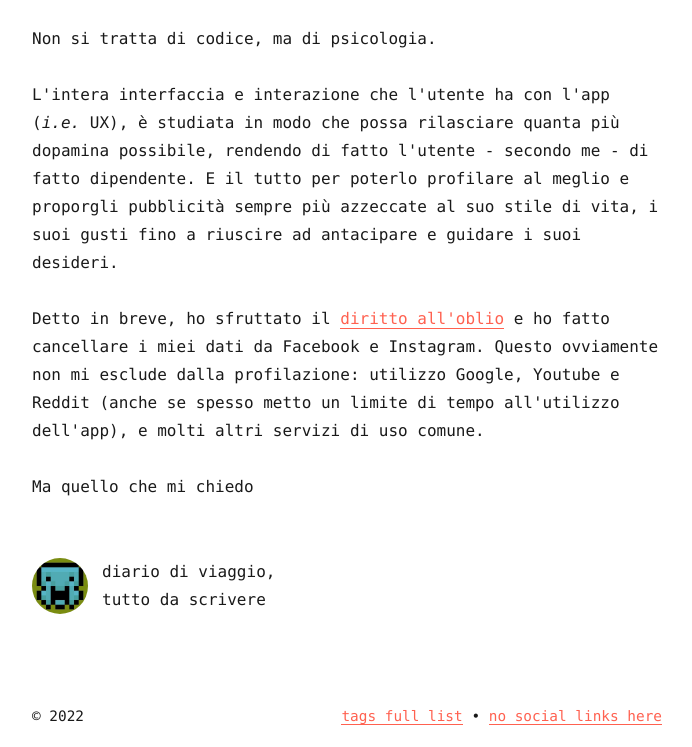
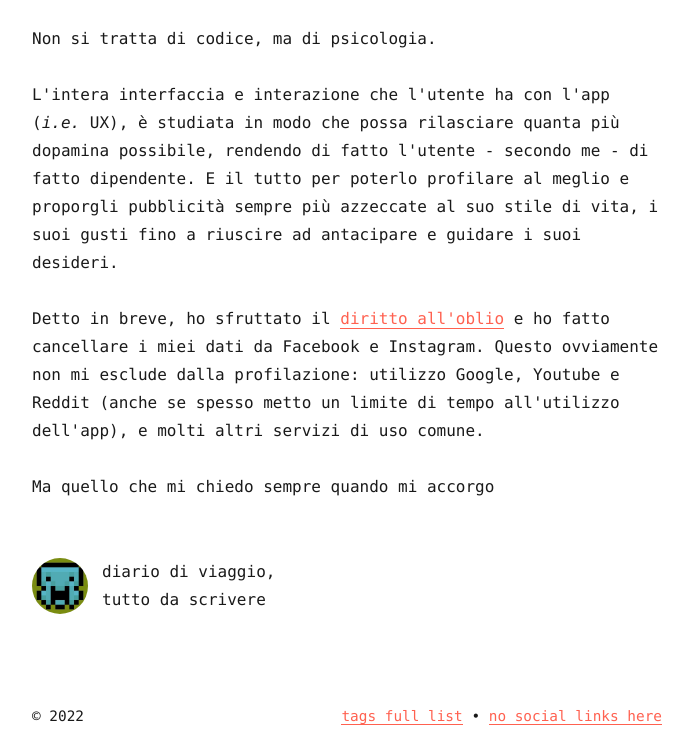
Before and after one commit to DiegoAngelino/voidlog-2d8eb, a Gatsby site: page /sul-serio-non-sei-sui-social in a window 1280 px wide. Shown: the part 1403-2150 px from the top of the page, without its empty margins (293-985 px from the left). Built offline with nearby package versions, Linux system fonts and the light colour scheme; Gatsby itself is replaced by a stand-in of ours; some packages are replaced by stand-ins of ours.

Commit message:
sul-serio-non-sei-sui-social.md: changed

```diff
--- a/src/pages/sul-serio-non-sei-sui-social.md
+++ b/src/pages/sul-serio-non-sei-sui-social.md
@@ -32,4 +32,4 @@ L'intera interfaccia e interazione che l'utente ha con l'app (*i.e.* UX), &egrav
 
 Detto in breve, ho sfruttato il [diritto all'oblio](https://www.garanteprivacy.it/regolamentoue/oblio) e ho fatto cancellare i miei dati da Facebook e Instagram. Questo ovviamente non mi esclude dalla profilazione: utilizzo Google, Youtube e Reddit (anche se spesso metto un limite di tempo all'utilizzo dell'app), e molti altri servizi di uso comune.
 
-Ma quello che mi chiedo
+Ma quello che mi chiedo sempre quando mi accorgo
```
